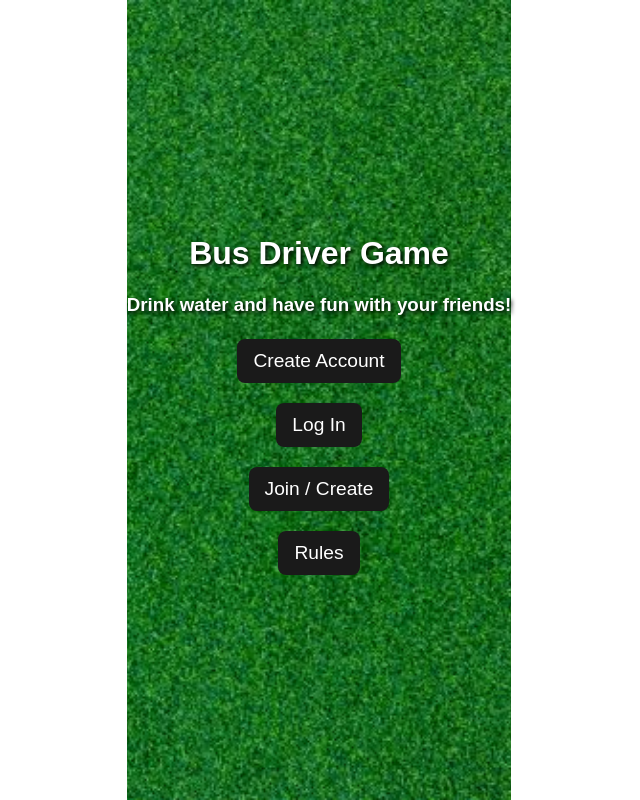
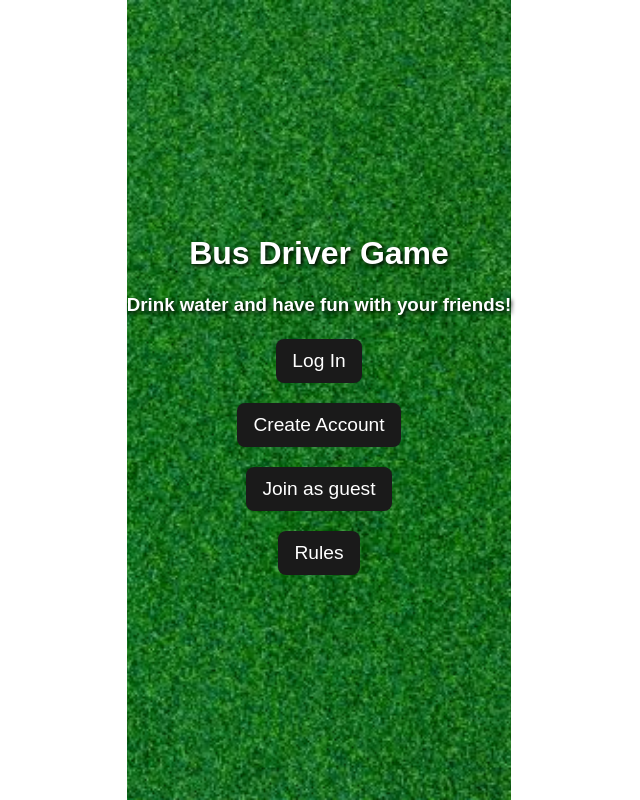
Before and after one commit to JanMarkusK/Bussijuht, a React (Vite) app in the folder hosting/: page / in a window 1280 px wide. Shown: the whole page, without its empty margins (321-961 px from the left). Built offline with nearby package versions, Linux system fonts and the light colour scheme; no server answers.

Commit message:
paigutus

```diff
--- a/hosting/src/components/HomePage.jsx
+++ b/hosting/src/components/HomePage.jsx
@@ -71,9 +71,9 @@ const HomePage = () => {
         <h3>Drink water and have fun with your friends!</h3>
         {!isLoggedIn ? (
           <div className="button-container">
+            <button onClick={handleLogInClick} className="button-centered">Log In</button>
             <button onClick={handleCreateAccountClick}>Create Account</button>
-            <button onClick={handleLogInClick} className="button-centered">Log In</button>
-            <button onClick={handleJoinGameClick} className="button-centered">Join / Create</button>
+            <button onClick={handleJoinGameClick} className="button-centered">Join as guest</button>
             <button onClick={handleRulesClick} className="button-centered">Rules</button>
 
 
```
